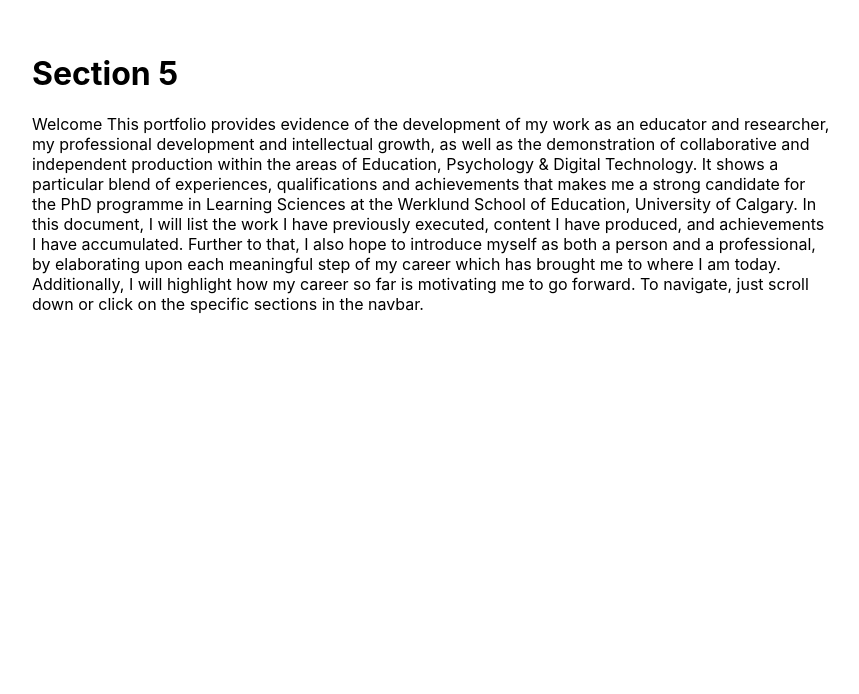
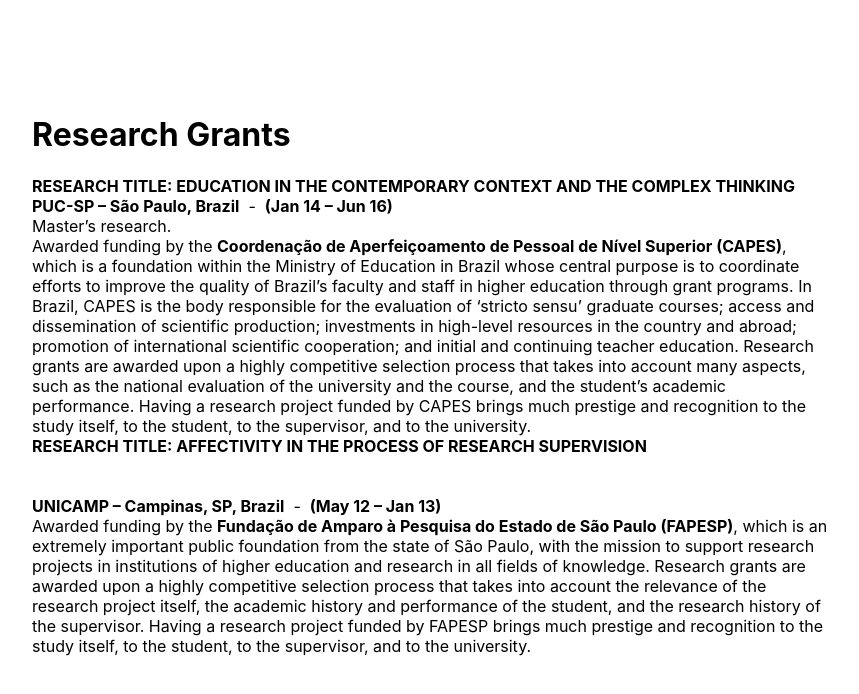
Before and after one commit to diebraga/BrunaPhdResume, a React (Create React App) app: page / in a window 1280 px wide. Shown: the part 7314-8008 px from the top of the page, without its empty margins (208-1067 px from the left). Before the commit the page ends 7684 px from the top, so only its background shows below. Built offline with nearby package versions, Linux system fonts and the light colour scheme; the HTML template or start-up script is replaced by a standard one.

Commit message:
research grants

```diff
--- a/src/App.js
+++ b/src/App.js
@@ -5,6 +5,8 @@
 import Educator from "./Components/Educator";
 import TeachingExp from "./Components/TeachingExp";
 import ResearchExp from "./Components/ResearchExp";
+import ResearchGrants from "./Components/ResearchGrants";
+
 import dummyText from "./DummyText";
 
 class App extends Component {
@@ -33,10 +35,9 @@
         />
         <ResearchExp />
         <Section
-          title="Section 5"
-          subtitle={dummyText}
           id="section5"
         />
+        <ResearchGrants />
       </div>
     );
   }
--- a/src/Components/ResearchExp.js
+++ b/src/Components/ResearchExp.js
@@ -44,7 +44,6 @@
         <br/><strong className='mr-5'>Universidade Estadual de Campinas (UNICAMP) – Campinas, Brazil</strong>&nbsp; - &nbsp;<strong className='ml-5'>(May 12 – Jan 13)</strong>
         <br/>
         The aim of this research is to describe and analyse the positive affective impacts of pedagogical practices developed by a research supervisor on the relationship between the student and her research practices. The educational psychology framework was based particularly on the studies of Vigotsky and Wallon. It adopted thematic analysis conducted on subject (student) interview. Thus, it was possible to identify in the student’s speech positive impacts of the pedagogical mediation performed by the supervisor and the establishment of an affectively positive relationship between them that allowed an equally positive relationship between the subject and practice of scientific research.
-        <br/><br/><br/>
         </p>
       </div>
   );
--- /dev/null
+++ b/src/Components/ResearchGrants.js
@@ -0,0 +1,23 @@
+import React from "react";
+
+export default function ResearchGrants() {
+  return (
+      <div className="section-content">
+        <h1>Research Grants</h1>
+        <p className='mt-2'>
+        <strong>RESEARCH TITLE: EDUCATION IN THE CONTEMPORARY CONTEXT AND THE COMPLEX THINKING</strong>
+        <br/><strong className='mr-5'>PUC-SP – São Paulo, Brazil</strong>&nbsp; - &nbsp;<strong className='ml-5'>(Jan 14 – Jun 16)</strong>
+        <br/>
+        Master’s research.
+        <br/>
+        Awarded funding by the <strong>Coordenação de Aperfeiçoamento de Pessoal de Nível Superior (CAPES)</strong>, which is a foundation within the Ministry of Education in Brazil whose central purpose is to coordinate efforts to improve the quality of Brazil’s faculty and staff in higher education through grant programs. In Brazil, CAPES is the body responsible for the evaluation of ‘stricto sensu’ graduate courses; access and dissemination of scientific production; investments in high-level resources in the country and abroad; promotion of international scientific cooperation; and initial and continuing teacher education. Research grants are awarded upon a highly competitive selection process that takes into account many aspects, such as the national evaluation of the university and the course, and the student’s academic performance. Having a research project funded by CAPES brings much prestige and recognition to the study itself, to the student, to the supervisor, and to the university.
+        <br/>
+        <strong>RESEARCH TITLE: AFFECTIVITY IN THE PROCESS OF RESEARCH SUPERVISION</strong>
+        <br/><br/><br/>
+        <strong className='mr-5'>UNICAMP – Campinas, SP, Brazil</strong>&nbsp; - &nbsp;<strong className='ml-5'>(May 12 – Jan 13)</strong>
+        <br/>
+        Awarded funding by the <strong>Fundação de Amparo à Pesquisa do Estado de São Paulo (FAPESP)</strong>, which is an extremely important public foundation from the state of São Paulo, with the mission to support research projects in institutions of higher education and research in all fields of knowledge. Research grants are awarded upon a highly competitive selection process that takes into account the relevance of the research project itself, the academic history and performance of the student, and the research history of the supervisor. Having a research project funded by FAPESP brings much prestige and recognition to the study itself, to the student, to the supervisor, and to the university.
+        </p>
+      </div>
+  );
+}
--- a/src/Components/TeachingExp.js
+++ b/src/Components/TeachingExp.js
@@ -53,7 +53,6 @@
     <br/><br/>
     For more details on the ‘LM091: Bachelor of Education in Languages’, please access: <a href='https://www.ul.ie/courses/bachelor-education-languages' rel="noopener noreferrer">https://www.ul.ie/courses/bachelor-education-languages</a>
     </p>
-
     </div>
   );
 }
```
